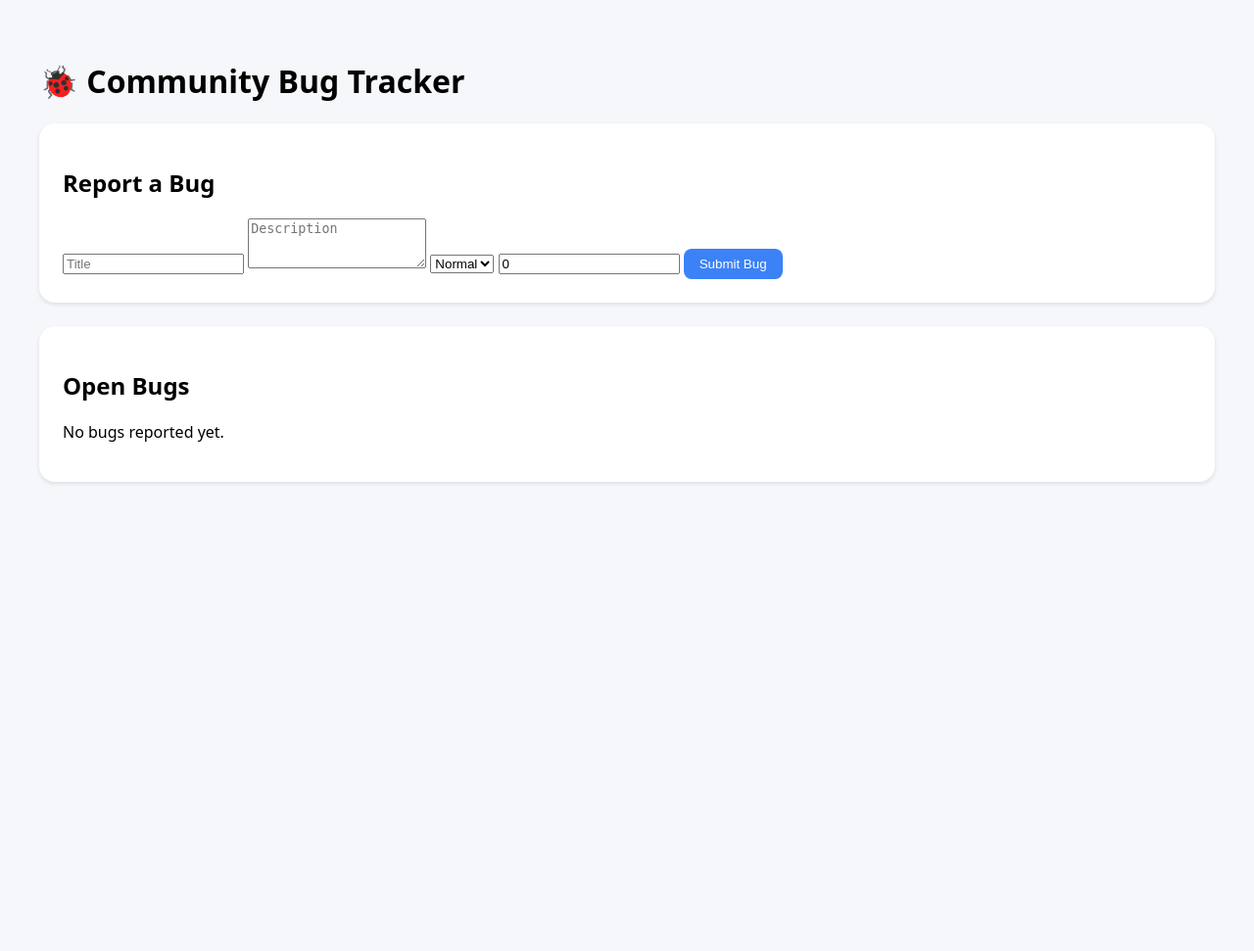
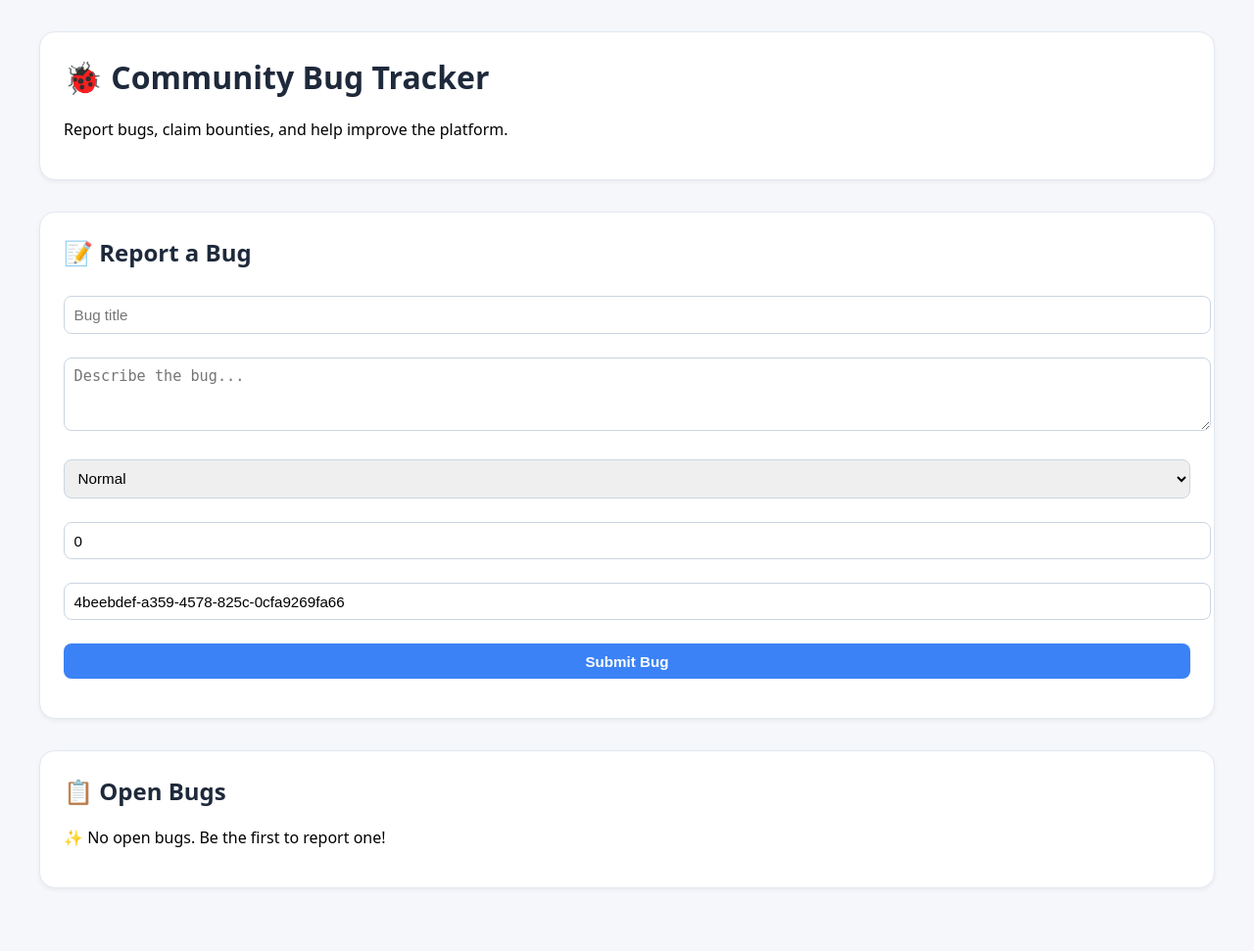
Before and after one commit to ondstreet/dstreet-points, a Flask app: page /community/bugs in a window 1280 px wide. Shown: the whole page at 98% size. Before the commit the page ends 494 px from the top, so only its background shows below. Run offline with Flask 3, Linux system fonts and the light colour scheme; data that the repository does not hold is empty.

Commit message:
Update bugs.html

```diff
--- a/templates/community/bugs.html
+++ b/templates/community/bugs.html
@@ -1,28 +1,35 @@
 <!DOCTYPE html>
 <html>
 <head>
-    <title>Community Bug Tracker</title>
+    <title>🐞 Bug Tracker – $STORE Community</title>
     <style>
-        body { font-family: system-ui; background: #f5f7fb; padding: 2rem; }
-        .container { max-width: 1200px; margin: auto; }
-        .card { background: white; border-radius: 1rem; padding: 1.5rem; margin-bottom: 1.5rem; box-shadow: 0 2px 4px rgba(0,0,0,0.1); }
+        body { font-family: system-ui, -apple-system, 'Segoe UI', Roboto, sans-serif; background: #f5f7fb; margin: 0; padding: 2rem; }
+        .container { max-width: 1200px; margin: 0 auto; }
+        .card { background: white; border-radius: 1rem; padding: 1.5rem; margin-bottom: 2rem; box-shadow: 0 2px 4px rgba(0,0,0,0.05); border: 1px solid #e2e8f0; }
+        h1, h2 { margin-top: 0; color: #1e293b; }
+        input, textarea, select, button { width: 100%; padding: 0.6rem; margin-top: 0.5rem; margin-bottom: 1rem; border: 1px solid #cbd5e1; border-radius: 0.5rem; font-size: 0.95rem; }
+        button { background: #3b82f6; color: white; font-weight: 600; border: none; cursor: pointer; transition: background 0.2s; }
+        button:hover { background: #2563eb; }
         .bug-item { border-bottom: 1px solid #e2e8f0; padding: 1rem 0; }
         .status { display: inline-block; padding: 0.2rem 0.6rem; border-radius: 1rem; font-size: 0.8rem; font-weight: bold; }
         .open { background: #dc2626; color: white; }
         .claimed { background: #f59e0b; color: white; }
         .fixed { background: #10b981; color: white; }
-        button { background: #3b82f6; color: white; border: none; padding: 0.5rem 1rem; border-radius: 0.5rem; cursor: pointer; }
-        button:hover { background: #2563eb; }
-        .severity { margin-left: 1rem; font-size: 0.8rem; }
+        .flex { display: flex; gap: 0.5rem; margin-top: 0.5rem; }
+        .flex button { width: auto; margin-bottom: 0; }
     </style>
 </head>
 <body>
 <div class="container">
-    <h1>🐞 Community Bug Tracker</h1>
     <div class="card">
-        <h2>Report a Bug</h2>
-        <input type="text" id="bugTitle" placeholder="Title">
-        <textarea id="bugDesc" rows="3" placeholder="Description"></textarea>
+        <h1>🐞 Community Bug Tracker</h1>
+        <p>Report bugs, claim bounties, and help improve the platform.</p>
+    </div>
+
+    <div class="card">
+        <h2>📝 Report a Bug</h2>
+        <input type="text" id="bugTitle" placeholder="Bug title">
+        <textarea id="bugDesc" rows="3" placeholder="Describe the bug..."></textarea>
         <select id="bugSeverity">
             <option value="low">Low</option>
             <option value="normal" selected>Normal</option>
@@ -30,72 +37,103 @@
             <option value="critical">Critical</option>
         </select>
         <input type="number" id="bountyPoints" placeholder="Bounty points (optional)" value="0">
+        <input type="text" id="reporterId" placeholder="Your user ID (UUID)" value="4beebdef-a359-4578-825c-0cfa9269fa66">
         <button onclick="createBug()">Submit Bug</button>
+        <div id="createResult"></div>
     </div>
+
     <div class="card">
-        <h2>Open Bugs</h2>
+        <h2>📋 Open Bugs</h2>
         <div id="bugsList">Loading...</div>
     </div>
 </div>
+
 <script>
     const API = '/api/community';
-    const userId = '4beebdef-a359-4578-825c-0cfa9269fa66'; // Replace with actual logged-in user
+
     async function loadBugs() {
         const res = await fetch(`${API}/bugs`);
         const bugs = await res.json();
         const container = document.getElementById('bugsList');
-        if (bugs.length === 0) {
-            container.innerHTML = '<p>No bugs reported yet.</p>';
+        if (!bugs.length) {
+            container.innerHTML = '<p>✨ No open bugs. Be the first to report one!</p>';
             return;
         }
         container.innerHTML = bugs.map(bug => `
             <div class="bug-item">
-                <strong>${bug.title}</strong>
+                <strong>${escapeHtml(bug.title)}</strong>
                 <span class="status ${bug.status}">${bug.status}</span>
-                <span class="severity">Severity: ${bug.severity}</span>
-                <p>${bug.description}</p>
-                <p>Bounty: ${bug.bounty_points} points</p>
-                <button onclick="claimBug('${bug.id}')">Claim Fix</button>
-                <button onclick="resolveBug('${bug.id}')">Mark Fixed</button>
+                <span style="margin-left: 1rem;">Severity: ${bug.severity}</span>
+                <p>${escapeHtml(bug.description)}</p>
+                <p>💰 Bounty: ${bug.bounty_points} points</p>
+                <div class="flex">
+                    <button onclick="claimBug('${bug.id}')">Claim Fix</button>
+                    <button onclick="resolveBug('${bug.id}')">Mark Fixed</button>
+                </div>
             </div>
         `).join('');
     }
+
     async function createBug() {
         const title = document.getElementById('bugTitle').value;
         const description = document.getElementById('bugDesc').value;
         const severity = document.getElementById('bugSeverity').value;
         const bountyPoints = parseInt(document.getElementById('bountyPoints').value) || 0;
+        const userId = document.getElementById('reporterId').value.trim();
         if (!title || !description) return alert('Title and description required');
         const res = await fetch(`${API}/bugs`, {
             method: 'POST',
             headers: { 'Content-Type': 'application/json' },
             body: JSON.stringify({ user_id: userId, title, description, severity, bounty_points: bountyPoints })
         });
+        const data = await res.json();
         if (res.ok) {
-            alert('Bug reported');
+            alert('Bug reported!');
+            document.getElementById('bugTitle').value = '';
+            document.getElementById('bugDesc').value = '';
+            document.getElementById('bountyPoints').value = '0';
             loadBugs();
         } else {
-            alert('Error');
+            alert('Error: ' + (data.error || 'Unknown'));
         }
     }
+
     async function claimBug(bugId) {
+        const userId = prompt('Enter your user ID (UUID) to claim this bug:');
+        if (!userId) return;
         const res = await fetch(`${API}/bugs/${bugId}/claim`, {
             method: 'POST',
             headers: { 'Content-Type': 'application/json' },
             body: JSON.stringify({ user_id: userId })
         });
-        if (res.ok) { alert('Claimed!'); loadBugs(); }
-        else alert('Failed');
+        const data = await res.json();
+        alert(data.message || data.error);
+        if (res.ok) loadBugs();
     }
+
     async function resolveBug(bugId) {
+        const userId = prompt('Enter your user ID (UUID) that claimed this bug:');
+        if (!userId) return;
         const res = await fetch(`${API}/bugs/${bugId}/resolve`, {
             method: 'POST',
             headers: { 'Content-Type': 'application/json' },
             body: JSON.stringify({ user_id: userId })
         });
-        if (res.ok) { alert('Resolved!'); loadBugs(); }
-        else alert('Failed');
+        const data = await res.json();
+        alert(data.message || data.error);
+        if (res.ok) loadBugs();
     }
+
+    function escapeHtml(str) {
+        if (!str) return '';
+        return str.replace(/[&<>]/g, function(m) {
+            if (m === '&') return '&amp;';
+            if (m === '<') return '&lt;';
+            if (m === '>') return '&gt;';
+            return m;
+        });
+    }
+
     loadBugs();
 </script>
 </body>
```
